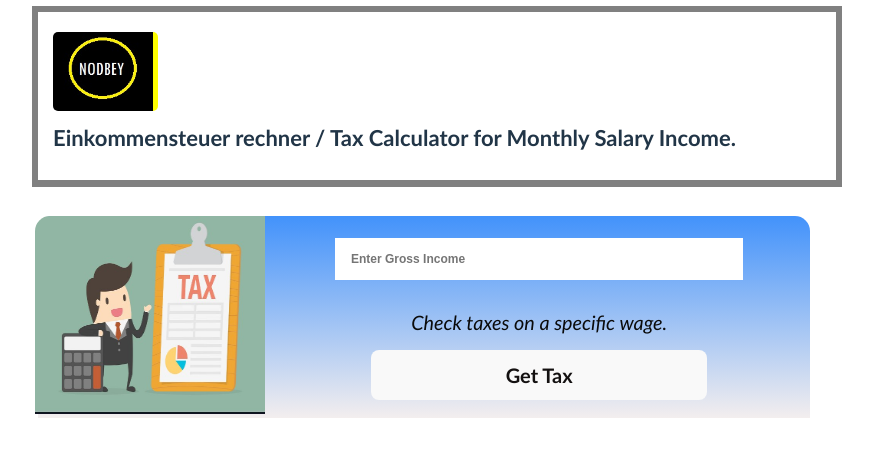
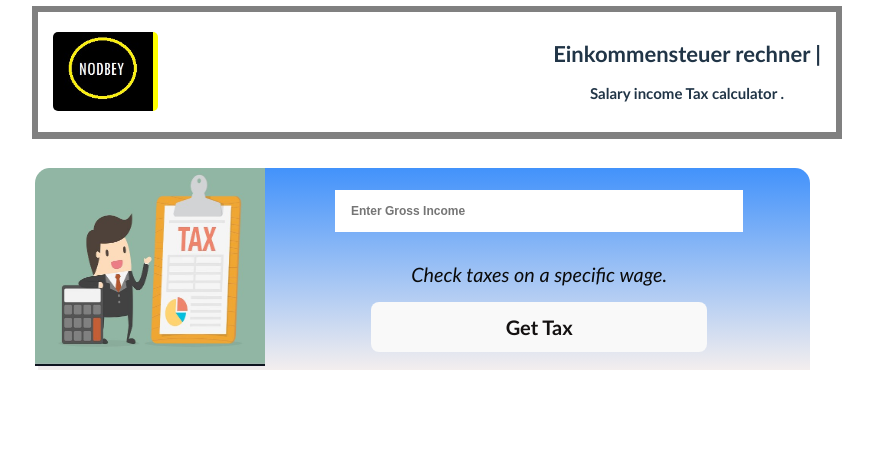
Before and after one commit to NodEm9/salary-taxcalc, a React (Vite) app: page / in a window 1280 px wide. Shown: the top 456 px of the page, without its empty margins (203-1076 px from the left). Built offline with nearby package versions, Linux system fonts and the light colour scheme.

Commit message:
Refactor App.jsx

```diff
--- a/src/App.jsx
+++ b/src/App.jsx
@@ -1,7 +1,5 @@
 import React from 'react';
 import Tax from './component/tax'
-import { ThemeContext, themes } from '../ThemeContext/theme-context';
-import { ThemedButton } from '../ThemeContext/theme-button';
 import Image from './component/image/header-image';
 import './App.css'
 
@@ -13,14 +11,16 @@ function App() {
         <div className="imgDiv">
           <Image />
         </div>
-        <h1>Einkommensteuer rechner / Tax Calculator for Monthly Salary Income. </h1>
+        <div>
+          <h1>Einkommensteuer rechner <b>|</b></h1>
+          <h2>Salary income Tax calculator . </h2>
+        </div>
       </header>
       <div className="module-form">
         <Tax />
       </div>
     </div>
   );
-
 }
 
 export default App
```
